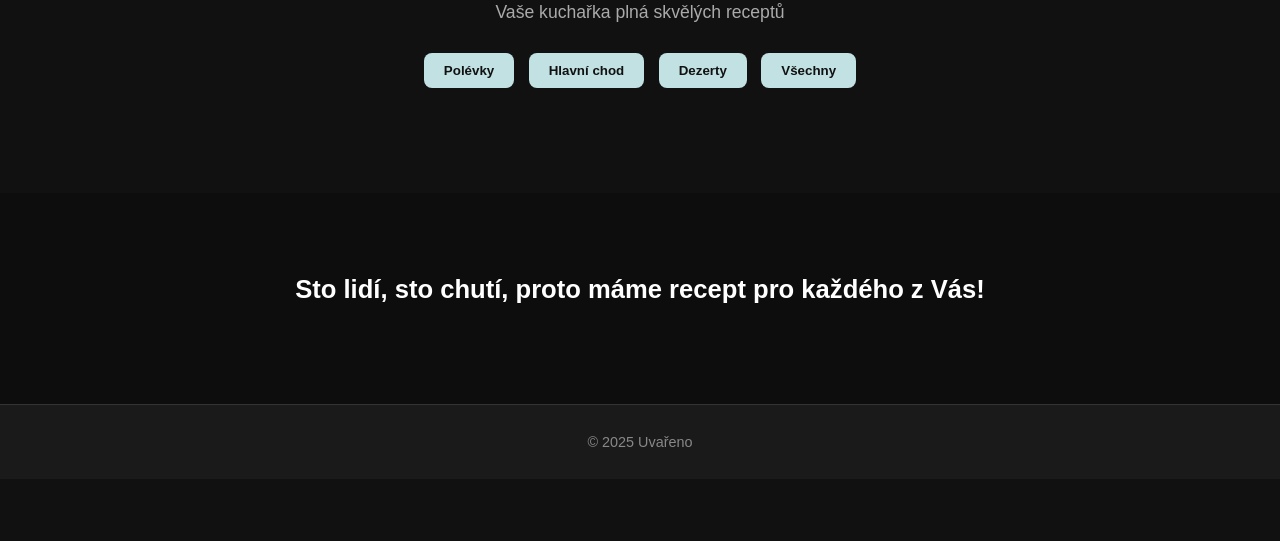
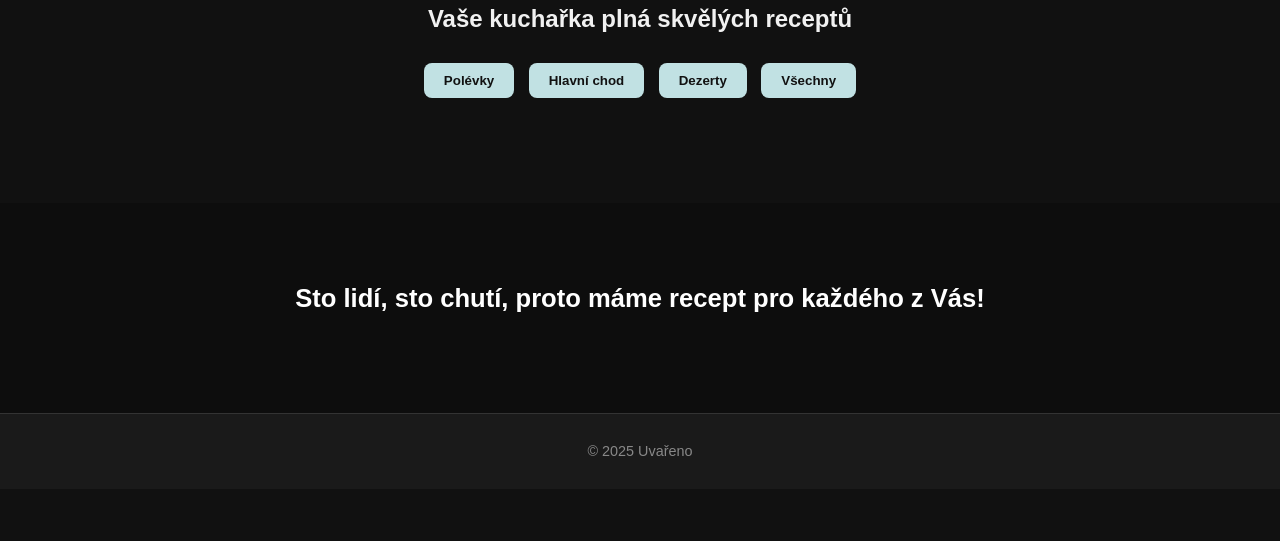
Before and after one commit to kralickoss/MP-Uvareno, a plain HTML site: page Frontend/index.html in a window 1280 px wide. Shown: the part 259-800 px from the top of the page. Drawn offline with Linux system fonts and the light colour scheme; no server answers.

Commit message:
Update index.html

```diff
--- a/Frontend/index.html
+++ b/Frontend/index.html
@@ -23,7 +23,7 @@
   <!-- Hero sekce -->
   <section class="hero">
     <h1>Uvařeno</h1>
-    <p>Vaše kuchařka plná skvělých receptů</p>
+    <h2>Vaše kuchařka plná skvělých receptů</h2>
 
     <div class="buttons">
       <button onclick="filterCategory('polévky')">Polévky</button>
@@ -37,7 +37,6 @@
   <section class="recipes">
     <h2>Sto lidí, sto chutí, proto máme recept pro každého z Vás!</h2>
     <div class="recipe-container" id="recipe-container">
-      <!-- Recepty se načtou dynamicky z backendu -->
     </div>
   </section>
 
```
